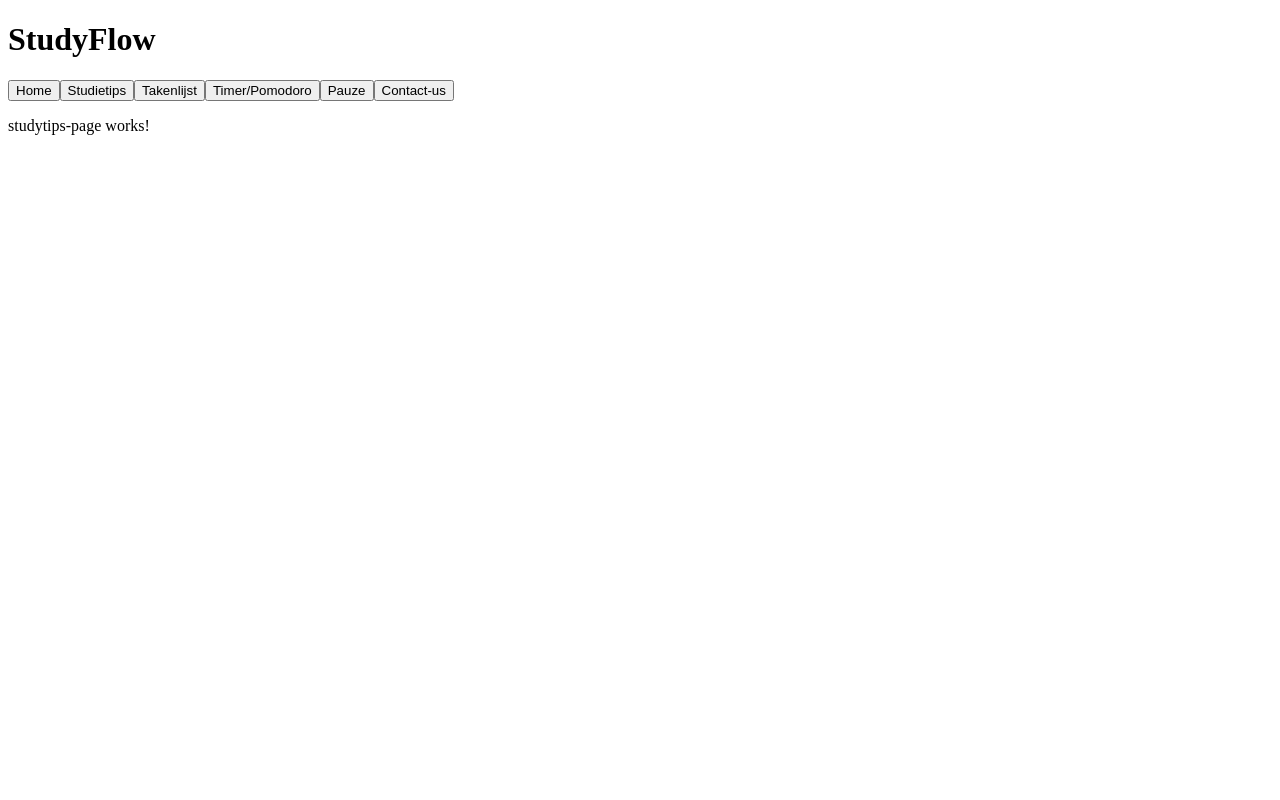
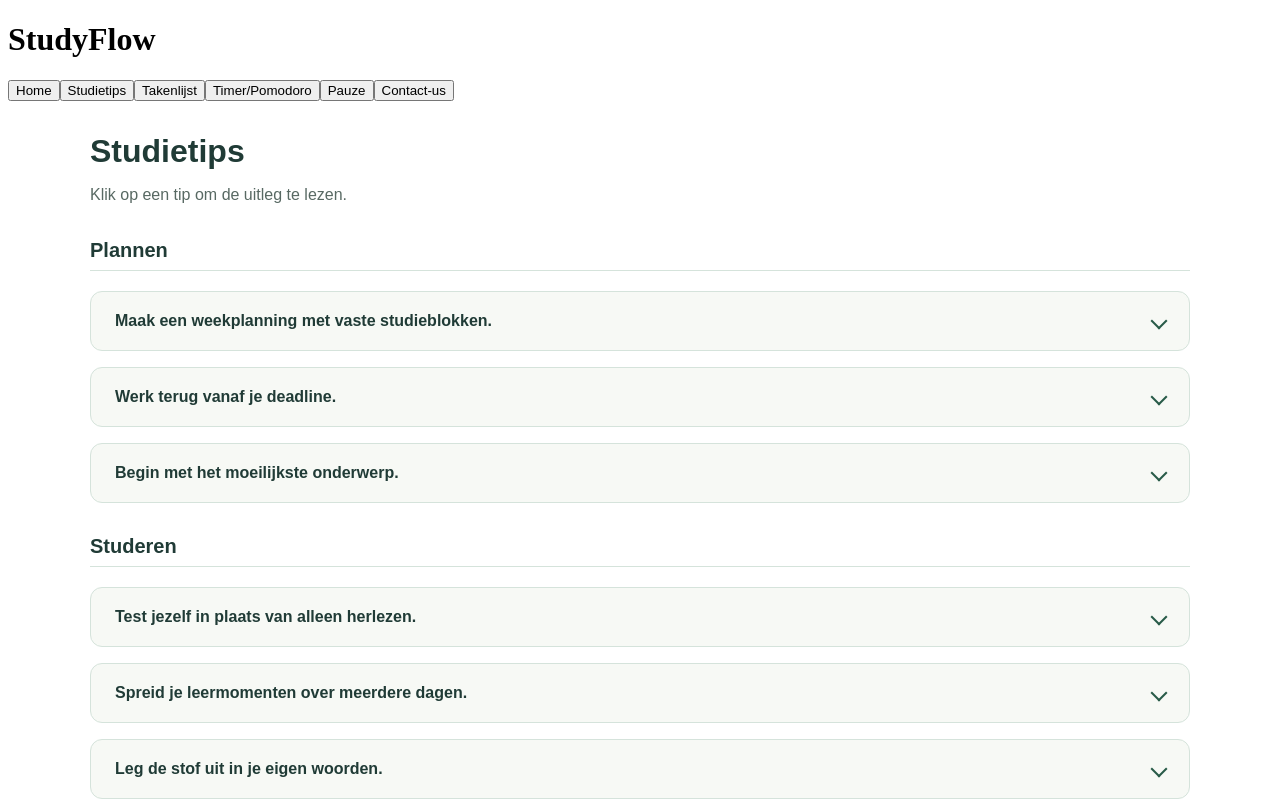
Before and after one commit to ewoudvandenheede/Teamvaardigheden, an Angular app in the folder teamvaardigheid-app/: page / in a window 1280 px wide. Both pictures are taken after a click on the button "Studietips". Shown: the top 800 px of the page. Built offline with nearby package versions, Linux system fonts and the light colour scheme.

Commit message:
studytips-page ribben af!

```diff
--- a/teamvaardigheid-app/src/app/app.html
+++ b/teamvaardigheid-app/src/app/app.html
@@ -1,3 +1,5 @@
+<!--Gebruik deze pagina alleen voor een menu.-->
+
 <header class="top-nav">
   <h1>StudyFlow</h1>
 
--- a/teamvaardigheid-app/src/app/studytips-page/studytips-page.css
+++ b/teamvaardigheid-app/src/app/studytips-page/studytips-page.css
@@ -0,0 +1,137 @@
+:host {
+    display: block;
+}
+
+.pagina {
+    max-width: 1100px;
+    margin: 0 auto;
+    padding: 32px 20px;
+    color: #203b36;
+    font-family: Arial, sans-serif;
+}
+
+h1 {
+    font-size: 2rem;
+    margin: 0 0 12px;
+}
+
+.intro {
+    margin: 0 0 32px;
+    color: #586963;
+    line-height: 1.6;
+}
+
+/* Categorieën */
+.groep {
+    margin-bottom: 32px;
+}
+
+.groep h2 {
+    margin: 0 0 20px;
+    padding-bottom: 8px;
+    font-size: 1.25rem;
+    border-bottom: 1px solid #d5e3db;
+}
+
+/* Tiplijst (gebaseerd op .task-card) */
+.tips {
+    list-style: none;
+    margin: 0;
+    padding: 0;
+    display: flex;
+    flex-direction: column;
+    gap: 16px;
+}
+
+.tip {
+    border: 1px solid #d5e3db;
+    border-radius: 12px;
+    background-color: #f7f9f5;
+    overflow: hidden;
+}
+
+.tip.open {
+    background-color: #e5efe7;
+}
+
+.tip-kop {
+    width: 100%;
+    display: flex;
+    align-items: center;
+    justify-content: space-between;
+    gap: 16px;
+    padding: 20px 24px;
+    border: none;
+    border-radius: 0;
+    background-color: transparent;
+    color: #203b36;
+    font: inherit;
+    font-weight: bold;
+    text-align: left;
+    cursor: pointer;
+}
+
+.tip-kop:hover {
+    background-color: #e5efe7;
+}
+
+.tip-kop:focus-visible {
+    outline: 3px solid #b37425;
+    outline-offset: -3px;
+}
+
+/* Pijltje */
+.pijl {
+    flex-shrink: 0;
+    width: 10px;
+    height: 10px;
+    border-right: 2px solid #285b48;
+    border-bottom: 2px solid #285b48;
+    transform: rotate(45deg);
+    transition: transform 0.25s ease;
+}
+
+.tip.open .pijl {
+    transform: rotate(225deg);
+}
+
+/* Vloeiend uitklappen */
+.uitleg-wrapper {
+    display: grid;
+    grid-template-rows: 0fr;
+    transition: grid-template-rows 0.25s ease;
+}
+
+.tip.open .uitleg-wrapper {
+    grid-template-rows: 1fr;
+}
+
+.uitleg {
+    overflow: hidden;
+}
+
+.uitleg p {
+    margin: 0;
+    padding: 0 24px 24px;
+    line-height: 1.6;
+    color: #586963;
+}
+
+@media (prefers-reduced-motion: reduce) {
+
+    .pijl,
+    .uitleg-wrapper {
+        transition: none;
+    }
+}
+
+/* Responsiviteit */
+@media (max-width: 750px) {
+    .tip-kop {
+        padding: 16px 18px;
+    }
+
+    .uitleg p {
+        padding: 0 18px 18px;
+    }
+}
--- a/teamvaardigheid-app/src/app/studytips-page/studytips-page.html
+++ b/teamvaardigheid-app/src/app/studytips-page/studytips-page.html
@@ -1 +1,30 @@
-<p>studytips-page works!</p>
+<main class="pagina">
+    <header>
+        <h1>Studietips</h1>
+        <p class="intro">Klik op een tip om de uitleg te lezen.</p>
+    </header>
+
+    @for (groep of gegroepeerd; track groep.categorie) {
+    <section class="groep" [attr.aria-labelledby]="'cat-' + groep.categorie">
+        <h2 [id]="'cat-' + groep.categorie">{{ groep.categorie }}</h2>
+
+        <ul class="tips">
+            @for (tip of groep.tips; track tip.id) {
+            <li class="tip" [class.open]="isOpen(tip.id)">
+                <button type="button" class="tip-kop" [attr.aria-expanded]="isOpen(tip.id)"
+                    [attr.aria-controls]="'uitleg-' + tip.id" (click)="toggle(tip.id)">
+                    <span>{{ tip.tip }}</span>
+                    <span class="pijl" aria-hidden="true"></span>
+                </button>
+
+                <div class="uitleg-wrapper" [id]="'uitleg-' + tip.id" [attr.inert]="isOpen(tip.id) ? null : ''">
+                    <div class="uitleg">
+                        <p>{{ tip.uitleg }}</p>
+                    </div>
+                </div>
+            </li>
+            }
+        </ul>
+    </section>
+    }
+</main>
--- a/teamvaardigheid-app/src/app/studytips-page/studytips-page.ts
+++ b/teamvaardigheid-app/src/app/studytips-page/studytips-page.ts
@@ -1,4 +1,85 @@
-import { Component } from '@angular/core';
+import {ChangeDetectionStrategy, Component, signal  } from '@angular/core';
+
+type Categorie = 'Plannen' | 'Studeren' | 'Concentratie' | 'Welzijn';
+
+interface StudieTip {
+  id: number;
+  categorie: Categorie;
+  tip: string; // één zin
+  uitleg: string; // beschrijving die uitklapt
+}
+
+const CATEGORIEEN: Categorie[] = ['Plannen', 'Studeren', 'Concentratie', 'Welzijn'];
+
+const TIPS: StudieTip[] = [
+  {
+    id: 1,
+    categorie: 'Plannen',
+    tip: 'Maak een weekplanning met vaste studieblokken.',
+    uitleg: 'Zet je studiemomenten in je agenda, net als lessen. Zo wordt studeren een gewoonte in plaats van iets wat je "nog even" uitstelt.',
+  },
+  {
+    id: 2,
+    categorie: 'Plannen',
+    tip: 'Werk terug vanaf je deadline.',
+    uitleg: 'Bepaal wanneer je klaar wilt zijn en verdeel de leerstof over de beschikbare dagen. Zo voorkom je een stressvolle laatste week.',
+  },
+  {
+    id: 3,
+    categorie: 'Plannen',
+    tip: 'Begin met het moeilijkste onderwerp.',
+    uitleg: 'Plan lastige onderwerpen als je energie hoog is, bijvoorbeeld in de ochtend. Makkelijkere taken kun je later op de dag doen.',
+  },
+  {
+    id: 4,
+    categorie: 'Studeren',
+    tip: 'Test jezelf in plaats van alleen herlezen.',
+    uitleg: 'Overhoor jezelf met flashcards of oefenvragen. Actief ophalen wat je weet, helpt veel beter om het te onthouden.',
+  },
+  {
+    id: 5,
+    categorie: 'Studeren',
+    tip: 'Spreid je leermomenten over meerdere dagen.',
+    uitleg: 'Herhaal de stof verspreid in plaats van alles in één keer te proppen. Dat zorgt voor beter onthouden op de lange termijn.',
+  },
+  {
+    id: 6,
+    categorie: 'Studeren',
+    tip: 'Leg de stof uit in je eigen woorden.',
+    uitleg: 'Kun je een onderwerp uitleggen aan iemand anders? Dan snap je het echt. Zo ontdek je ook meteen waar je nog gaten hebt.',
+  },
+  {
+    id: 7,
+    categorie: 'Concentratie',
+    tip: 'Werk in blokken van 25 minuten met korte pauzes.',
+    uitleg: 'Dit is de pomodoro-techniek: 25 minuten geconcentreerd werken, dan 5 minuten pauze. Na vier rondes neem je een langere pauze.',
+  },
+  {
+    id: 8,
+    categorie: 'Concentratie',
+    tip: 'Leg je telefoon buiten handbereik.',
+    uitleg: 'Zet meldingen uit en leg je telefoon weg. Zelfs een telefoon die alleen op tafel ligt kan je afleiden.',
+  },
+  {
+    id: 9,
+    categorie: 'Welzijn',
+    tip: 'Slaap voldoende, ook in de tentamenperiode.',
+    uitleg: 'Tijdens je slaap verwerkt je brein wat je geleerd hebt. Een nachtje doorhalen kost je meer dan het oplevert.',
+  },
+  {
+    id: 10,
+    categorie: 'Welzijn',
+    tip: 'Plan ook ontspanning in je week.',
+    uitleg: 'Beweging, vrienden en vrije tijd houden je gemotiveerd. Zet ze net zo vast in je planning als je studieblokken.',
+  },
+];
+
+
+
+
+
+
+
 
 @Component({
   imports: [],
@@ -6,4 +87,25 @@ import { Component } from '@angular/core';
   styleUrl: './studytips-page.css',
   templateUrl: './studytips-page.html',
 })
-export class StudyTips {}
+export class StudyTips {
+  // Tips gegroepeerd per categorie
+  readonly gegroepeerd = CATEGORIEEN.map((categorie) => ({
+    categorie,
+    tips: TIPS.filter((t) => t.categorie === categorie),
+  }));
+
+  // Welke tips zijn uitgeklapt (meerdere tegelijk mogelijk)
+  private readonly open = signal<ReadonlySet<number>>(new Set());
+
+  isOpen(id: number): boolean {
+    return this.open().has(id);
+  }
+
+  toggle(id: number): void {
+    this.open.update((huidig) => {
+      const nieuw = new Set(huidig);
+      nieuw.has(id) ? nieuw.delete(id) : nieuw.add(id);
+      return nieuw;
+    });
+  }
+}
```
Also changed, not shown: 1 other file (tests, documents, lock files or other folders).
